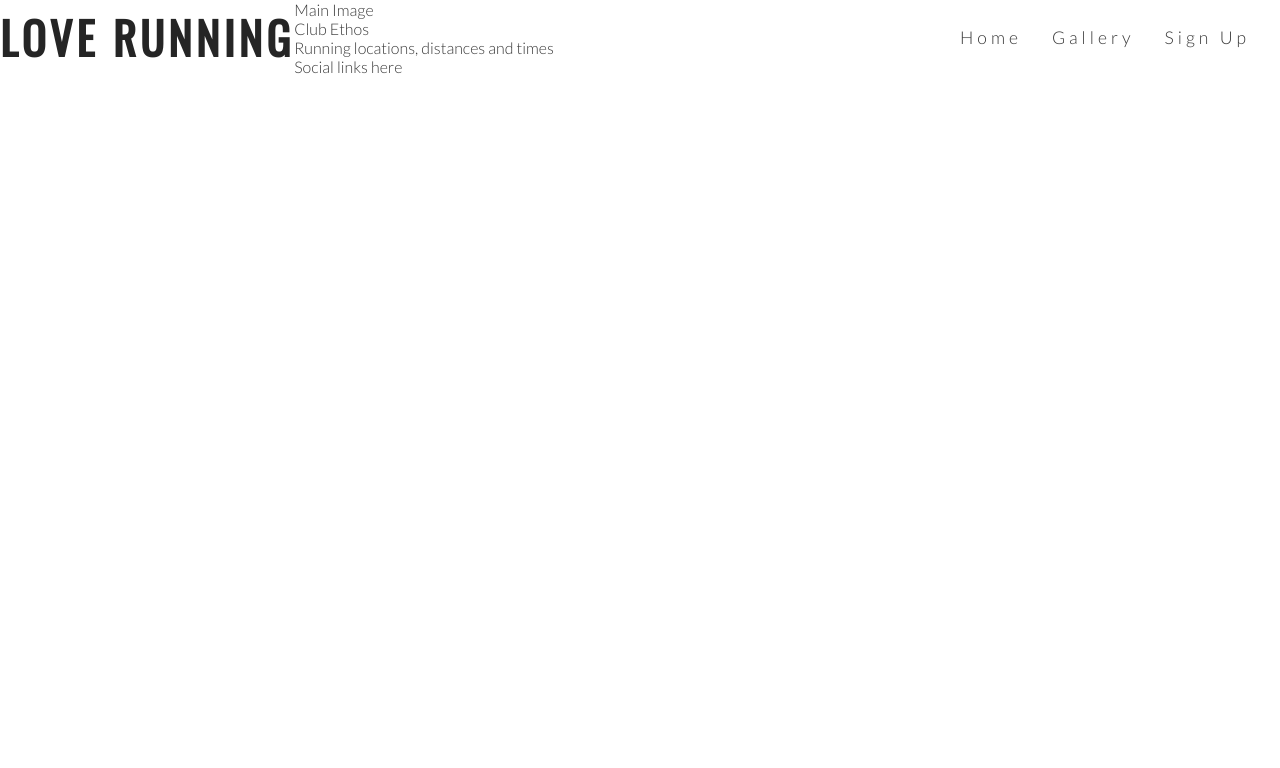
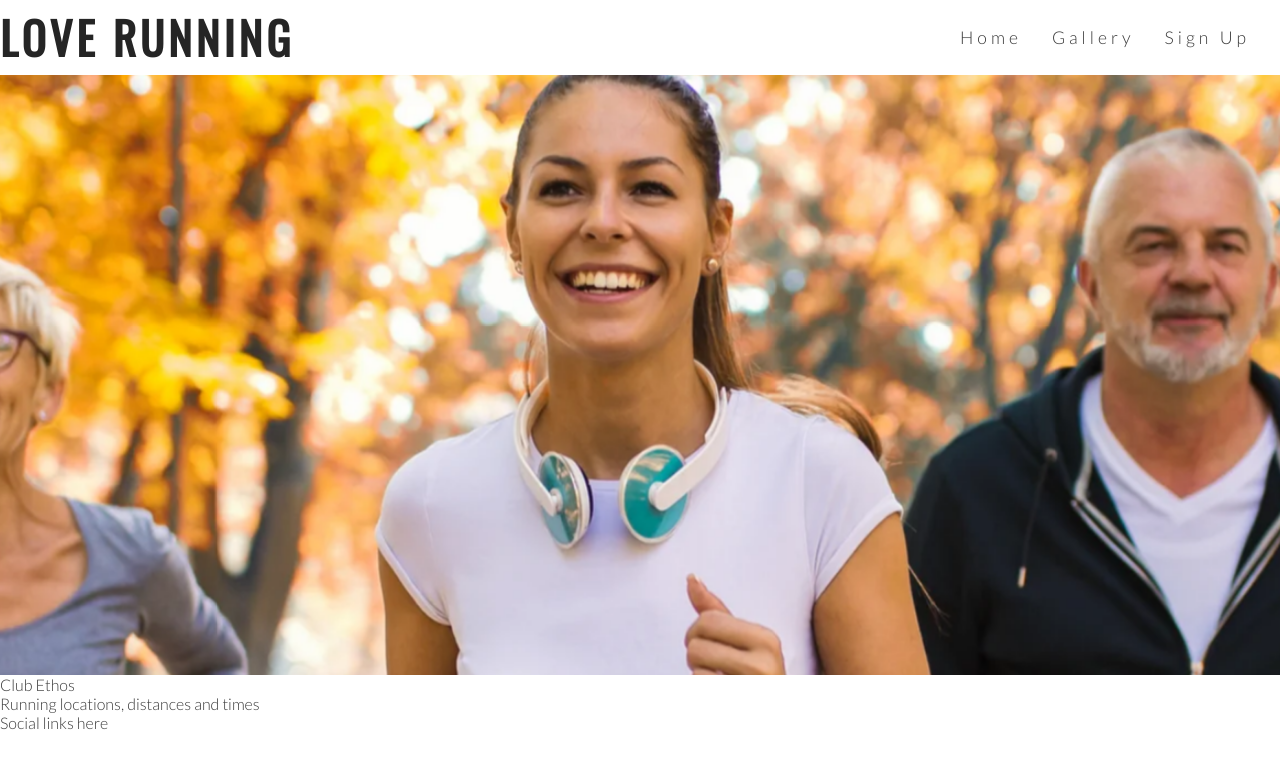
Before and after one commit to Vannesha2021/love-running, a plain HTML site: page index.html in a window 1280 px wide. Drawn offline with nearby package versions, Linux system fonts and the light colour scheme.

Commit message:
add hero image and animation for zoom

```diff
--- a/assets/css/style.css
+++ b/assets/css/style.css
@@ -52,8 +52,30 @@ h1, h2{
     border-bottom:1px solid #3a3a3a
 }
 
+#hero-outer{
+    height:600px;
+    width : 100%;
+    overflow: hidden;
+}
+
 #hero-image{
     height: 600px;
     width: 100%;
-    background:url('../images/hero-image.webp')
+    background: url('../images/hero-image.webp') no-repeat center center;
+
+    /*animates zoom effect on loading page*/
+    animation-name: hero-zoom;
+    animation-duration: 5s;
+    animation-fill-mode: forwards;
+
 }
+
+/*creates the level of zoom for hero image*/
+@keyframes hero-zoom {
+    from{
+        transform: scale(1);
+    }
+    to{
+        transform: scale(1.1);
+    }
+}
--- a/index.html
+++ b/index.html
@@ -26,7 +26,7 @@
                     <a href="#">Gallery</a>
                 </li>
                 <li>
-                    <a href="index.html">Home</a>
+                    <a href="index.html"class-"active">Home</a>
                 </li>
 
 
@@ -35,8 +35,8 @@
         </nav>
 
     </header>
-    <section>
-        Main Image
+    <section id="hero-outer">
+        <div id="hero-image"</div>
     </section>
     <section>
         Club Ethos
```
